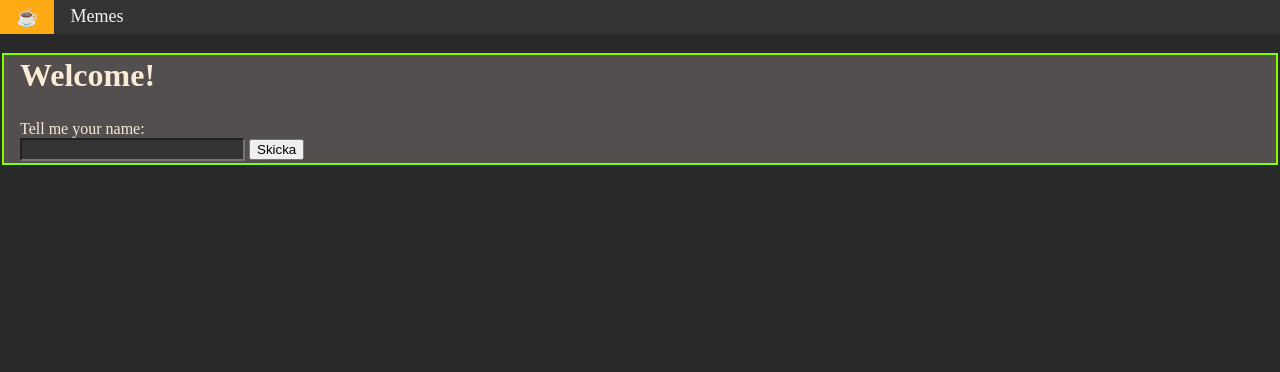
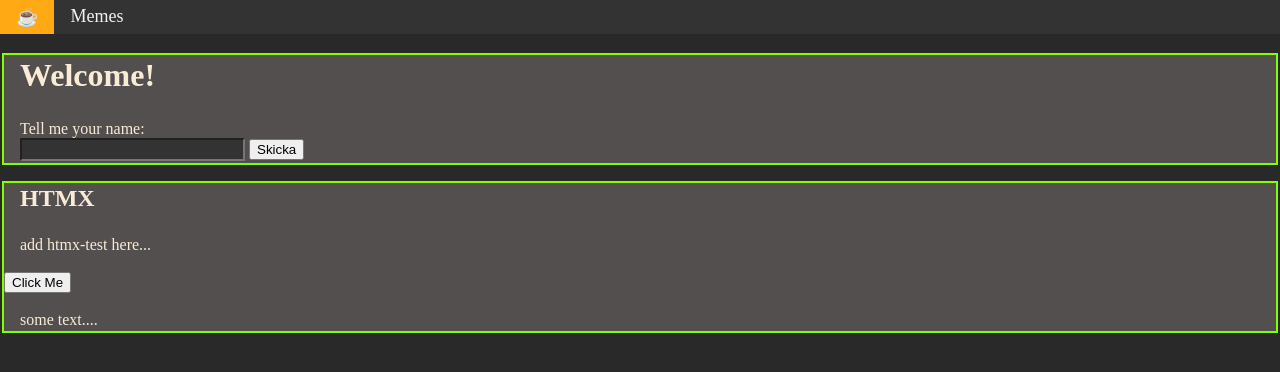
Before and after one commit to eklownr/PySite.API, a Flask app: page / in a window 1280 px wide. Shown: the top 372 px of the page. Run offline with Flask 3, Linux system fonts and the light colour scheme; some libraries are stand-ins or nearby versions.

Commit message:
try to get htmx to work

```diff
--- a/flask_app/routes.py
+++ b/flask_app/routes.py
@@ -80,3 +80,7 @@ def meme():
 def update():
     name = request.form.get('name')
     return f'<p>Hello, {name}! <a href="/meme"> watch this meme! </a></p>'
+
+@app.route("/info", methods=['POST'])
+def info():
+    return '<h2> Som new text from backend! <h2/>'
--- a/flask_app/templates/base.html
+++ b/flask_app/templates/base.html
@@ -2,7 +2,8 @@
 <html>
 <head>
     <title>FLASK and HTMX</title>
-    <script src="https://unpkg.com/htmx.org"></script>
+    <script src="https://unpkg.com/htmx.org@1.9.6" integrity="sha384-FhXw7b6AlE/jyjlZH5iHa/tTe9EpJ1Y55RjcgPbjeWMskSxZt1v9qkxLJWNJaGni" crossorigin="anonymous"></script>
+  <!--  <script src="https://unpkg.com/htmx.org"></script> -->
     <link rel="stylesheet" href="../static/css/topNav.css">
     <link rel="stylesheet" href="../static/css/pysite.css">
 </head>
--- a/flask_app/templates/home.html
+++ b/flask_app/templates/home.html
@@ -10,5 +10,21 @@
         </form>
         <div id="output" hx-swap="outerHTML"></div>
     </div>
+    <div class="block">
+        <h2>HTMX</h2>
+            <div className='block'>
+                <p>add htmx-test here...</p>
+                <button
+                hx-post="/info"
+                hx-select="#swaped"
+                hx-swap="outerHTML">
+                Click Me
+                </button>
+                <div id='swaped'>
+                    <p>some text....</p>
+                </div>
+            </div>
+
+    </div>
 
 {% endblock %}
```
